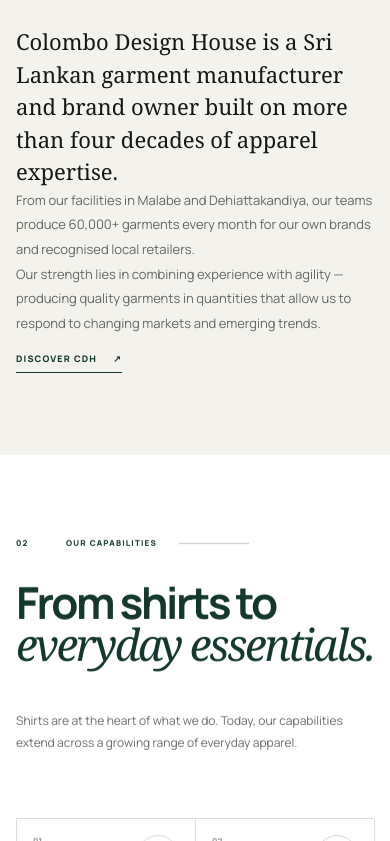
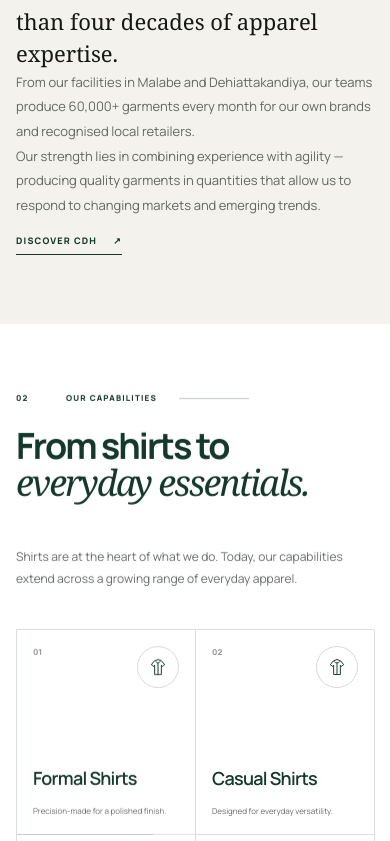
Before and after one commit to Parvesh93/colombo-design-house, a Next.js app: page / in a window 390 px wide. Shown: the part 1159-2000 px from the top of the page. Built offline with nearby package versions, Linux system fonts and the light colour scheme.

Commit message:
style: reduce section title scale and vertical spacing

```diff
--- a/src/app/globals.css
+++ b/src/app/globals.css
@@ -3731,3 +3731,164 @@ body.is-loading {
     font-size: 8px;
   }
 }
+
+
+/* ---- Final typography refinement: smaller, tighter section titles ---- */
+
+.final-hero-copy h1 {
+  font-size: clamp(50px, 6.5vw, 96px);
+  line-height: .92;
+}
+
+.final-about h2,
+.final-capabilities h2,
+.final-facilities h2,
+.final-responsibility h2,
+.final-brands h2,
+.final-difference h2,
+.final-global h2,
+.final-new-factory h2,
+.final-people h2,
+.final-vision h2,
+.final-closing h2 {
+  font-size: clamp(38px, 4.35vw, 64px);
+  line-height: 1.01;
+}
+
+.final-contact h2 {
+  font-size: clamp(40px, 4.8vw, 70px);
+  line-height: 1.01;
+}
+
+.final-section {
+  padding-top: 100px;
+  padding-bottom: 100px;
+}
+
+.final-difference,
+.final-global,
+.final-vision,
+.final-contact {
+  padding-top: 96px;
+  padding-bottom: 96px;
+}
+
+.final-closing {
+  padding-top: 105px;
+  padding-bottom: 105px;
+}
+
+.final-section-label {
+  margin-bottom: 32px;
+}
+
+.final-capabilities-head,
+.final-responsibility-head {
+  margin-bottom: 46px;
+}
+
+.final-facilities-head,
+.final-brands-head {
+  margin-bottom: 48px;
+}
+
+.final-difference-head {
+  margin-bottom: 52px;
+}
+
+.capability-card h3 {
+  font-size: clamp(24px, 2.2vw, 34px);
+}
+
+.facility-grid h3 {
+  font-size: clamp(23px, 2.1vw, 32px);
+}
+
+.brand-grid h3 {
+  font-size: clamp(32px, 3.2vw, 46px);
+}
+
+.responsibility-grid h3 {
+  font-size: 20px;
+}
+
+.vision-grid p {
+  font-size: 19px;
+}
+
+@media (max-width: 720px) {
+  .final-hero-copy h1 {
+    font-size: clamp(44px, 12.5vw, 60px);
+    line-height: .94;
+  }
+
+  .final-about h2,
+  .final-capabilities h2,
+  .final-facilities h2,
+  .final-responsibility h2,
+  .final-brands h2,
+  .final-difference h2,
+  .final-global h2,
+  .final-new-factory h2,
+  .final-people h2,
+  .final-vision h2,
+  .final-closing h2 {
+    font-size: 36px;
+    line-height: 1.02;
+  }
+
+  .final-contact h2 {
+    font-size: 38px;
+    line-height: 1.03;
+  }
+
+  .final-section {
+    padding-top: 68px;
+    padding-bottom: 68px;
+  }
+
+  .final-difference,
+  .final-global,
+  .final-vision,
+  .final-contact {
+    padding-top: 68px;
+    padding-bottom: 68px;
+  }
+
+  .final-closing {
+    padding-top: 76px;
+    padding-bottom: 76px;
+  }
+
+  .final-section-label {
+    margin-bottom: 24px;
+  }
+
+  .final-capabilities-head,
+  .final-responsibility-head,
+  .final-facilities-head,
+  .final-brands-head,
+  .final-difference-head {
+    margin-bottom: 34px;
+  }
+
+  .capability-card h3 {
+    font-size: 18px;
+  }
+
+  .facility-grid h3 {
+    font-size: 25px;
+  }
+
+  .brand-grid h3 {
+    font-size: 27px;
+  }
+
+  .responsibility-grid h3 {
+    font-size: 16px;
+  }
+
+  .vision-grid p {
+    font-size: 16px;
+  }
+}
```
